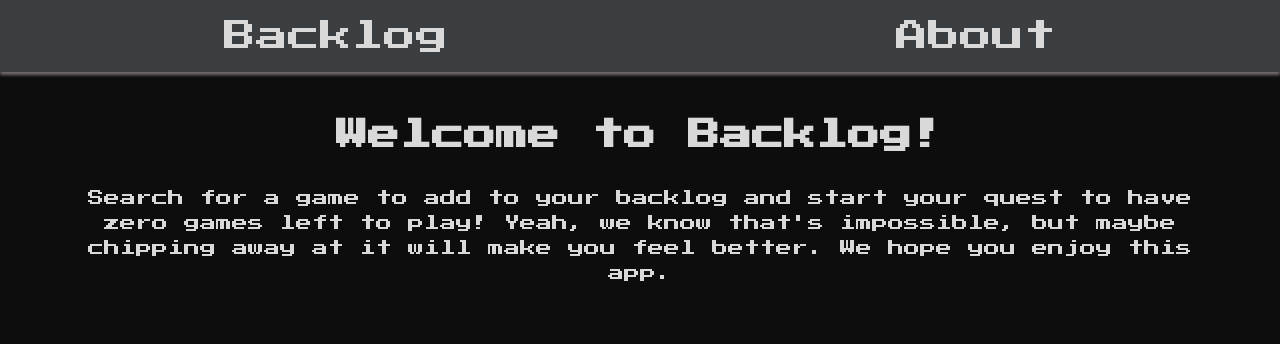
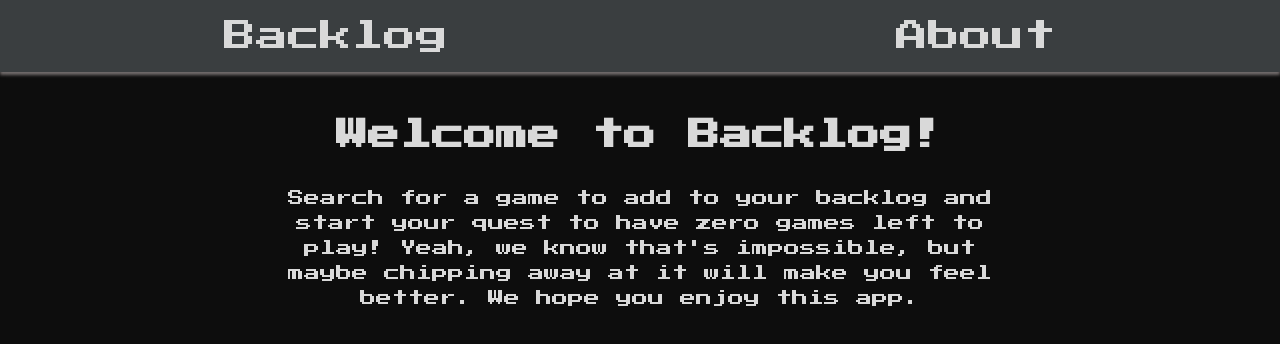
Before and after one commit to frankmarra/Backlog, a React (Create React App) app in the folder client/: page /about in a window 1280 px wide. Shown: the top 344 px of the page. Built offline with nearby package versions, Linux system fonts and the light colour scheme; no server answers.

Commit message:
more styling

```diff
--- a/client/src/index.css
+++ b/client/src/index.css
@@ -84,6 +84,10 @@ nav a {
   margin-top: 30px;
   padding: 0 50px;
   text-align: center;
+  align-items: center;
+}
+.about p {
+  width: 60%;
 }
 .user-info-wrapper {
   text-align: center;
@@ -117,6 +121,7 @@ nav a {
   scroll-behavior: smooth;
   display: flex;
   justify-content: flex-start;
+  padding: 20px 0;
 }
 
 .game-card {
```
